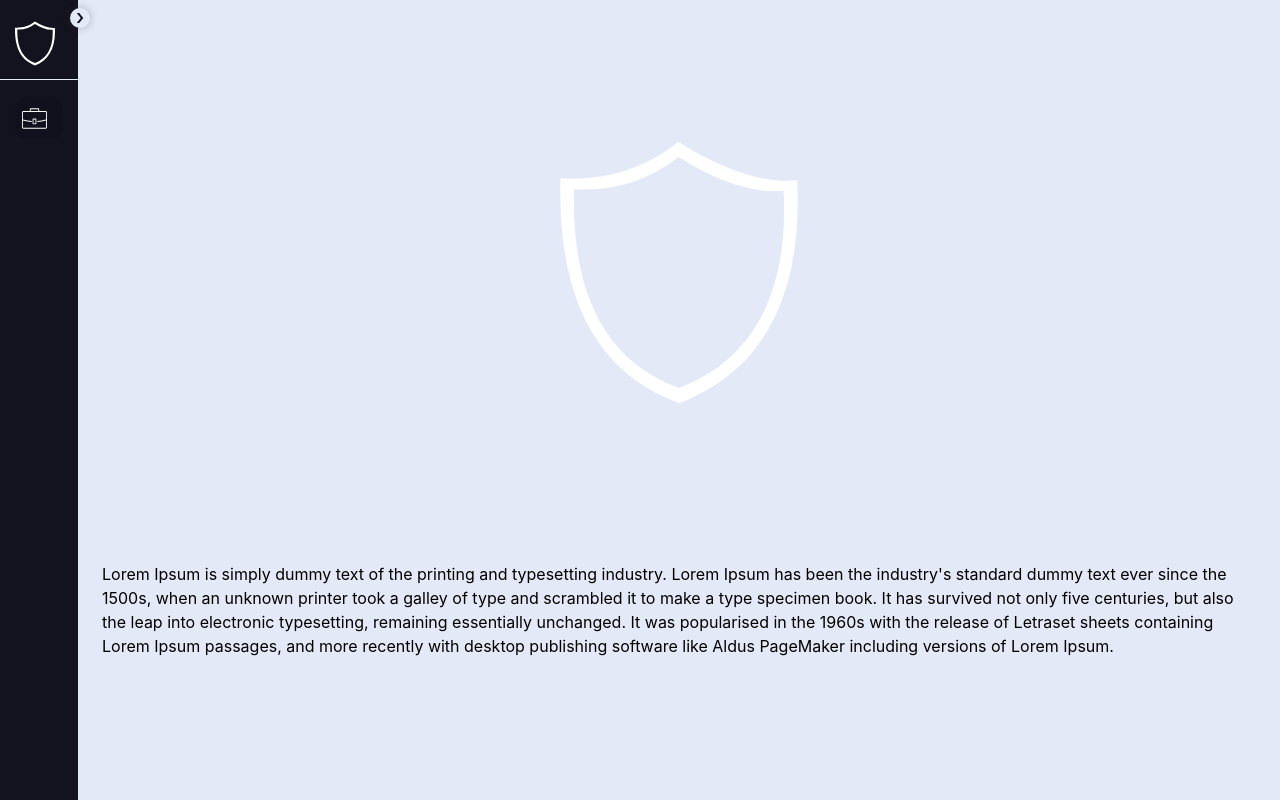
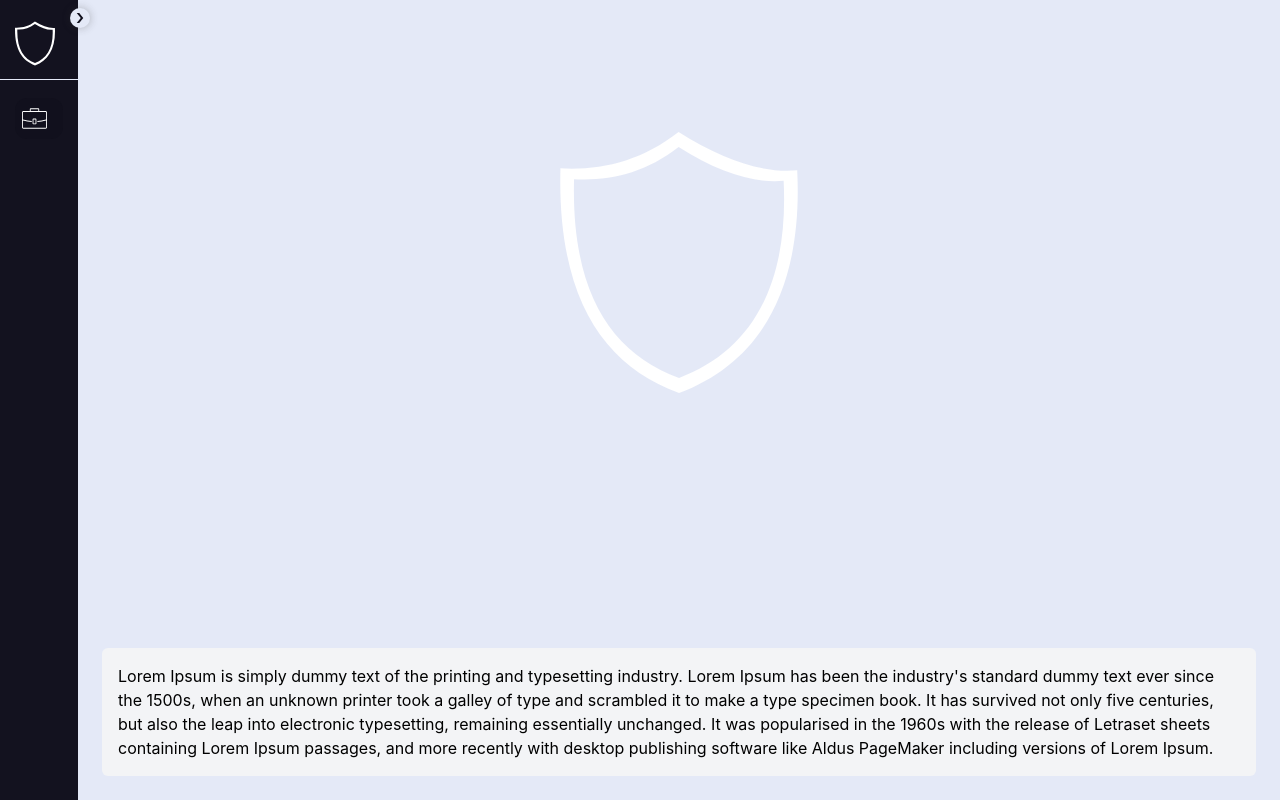
Before and after one commit to riteshinheritx/Jorge, a React (Create React App) app: page / in a window 1280 px wide. Built offline with nearby package versions, Linux system fonts and the light colour scheme.

Commit message:
improved uploader and message component

```diff
--- a/src/core/main_components/message.jsx
+++ b/src/core/main_components/message.jsx
@@ -1,7 +1,7 @@
 import React from "react";
 
-function Message({ message }) {
-  return <div>{message}</div>;
+function Message({ className, children }) {
+  return <div className={`w-full rounded-md bg-gray-100 p-4 text-left ${className !== "" && className}`}>{children}</div>;
 }
 
 export default Message;
--- a/src/pages/ImageUpload.jsx
+++ b/src/pages/ImageUpload.jsx
@@ -87,9 +87,9 @@ const ImageUpload = ({ uploaderType, setErrors }) => {
           </div>
         )}
       </div>
-      <div onClick={handleUpload}>
+      {formData && <div onClick={handleUpload}>
         <MidSizeButton title="Upload" />
-      </div>
+      </div>}
     </div>
   );
 };
--- a/src/pages/LandingPage.jsx
+++ b/src/pages/LandingPage.jsx
@@ -2,6 +2,7 @@ import React from "react";
 import { useNavigate } from "react-router-dom";
 import { SiteLogo } from "./layouts/SvgIcons";
 import { sampleData } from "../utils/variables";
+import Message from "../core/main_components/message";
 
 function LandingPage() {
   const navigate = useNavigate();
@@ -14,11 +15,13 @@ function LandingPage() {
       className="flex gap-10 flex-col justify-evenly h-full items-center"
     >
 
-      <SiteLogo size={250}/>
+      <div className={"my-auto"}>
+        <SiteLogo size={250}/>
+      </div>
 
-      <div className={"text-left"}>
+      <Message className={"mt-auto"}>
         <p>{sampleData}</p>
-      </div>
+      </Message>
     </div>
   );
 }
--- a/src/pages/PimPage.jsx
+++ b/src/pages/PimPage.jsx
@@ -2,6 +2,7 @@ import React, { useState } from "react";
 import { Dropdown } from "../core/sub_components/buttons";
 import ImageUpload from "./ImageUpload";
 import ErrorListing from "../pages/ErrorListing"
+import Message from "../core/main_components/message";
 
 function PimPage() {
   const [uploaderType, setUploaderType] = useState(null);
@@ -42,6 +43,10 @@ function PimPage() {
           {errors && <><ErrorListing errors={errors} /></>}
         </div>
       </div>
+
+      {!errors && uploaderType && <Message className={"mt-auto"}>
+        <p>Select the TASK you want to execute. After selecting, please select a file to <span className={"uppercase"}>{uploaderType}</span>.</p>
+      </Message>}
     </div>
   );
 }
```
